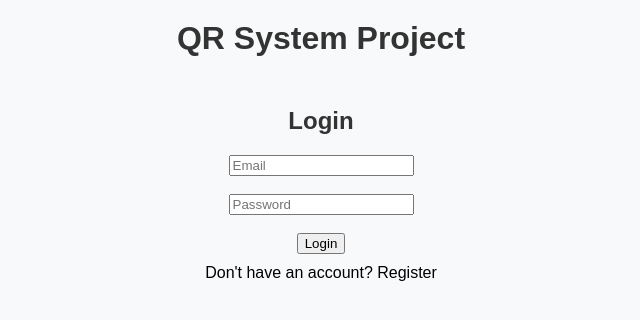
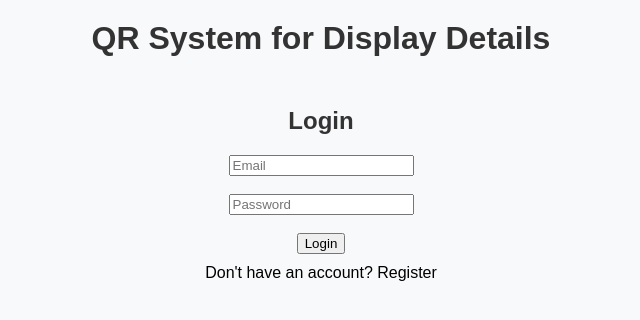
Before and after one commit to Yuthish31/QR-Code-Generator, a React (Vite) app: page /auth in a window 1280 px wide. Shown: the top 320 px of the page, without its empty margins (319-959 px from the left). Built offline with nearby package versions, Linux system fonts and the light colour scheme; no server answers.

Commit message:
Initial commit: QR Code Generator with Firebase setup

```diff
--- a/src/App.jsx
+++ b/src/App.jsx
@@ -9,7 +9,7 @@ function App() {
     <Router>
       <div style={{ fontFamily: "Arial, sans-serif" }}>
         <h1 style={{ textAlign: "center", marginTop: "20px" }}>
-          QR System Project
+          QR System for Display Details
         </h1>
         <AppRoutes excelData={excelData} setExcelData={setExcelData} />
       </div>
```
